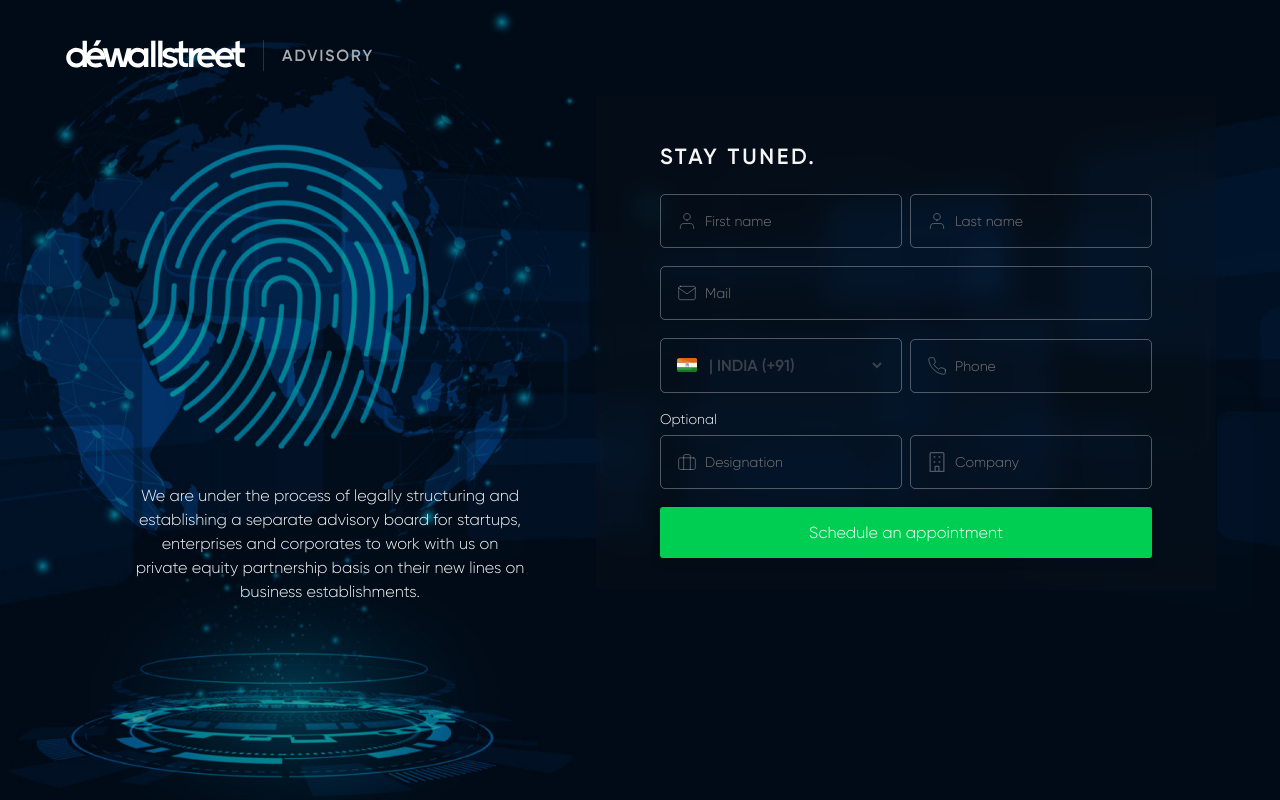
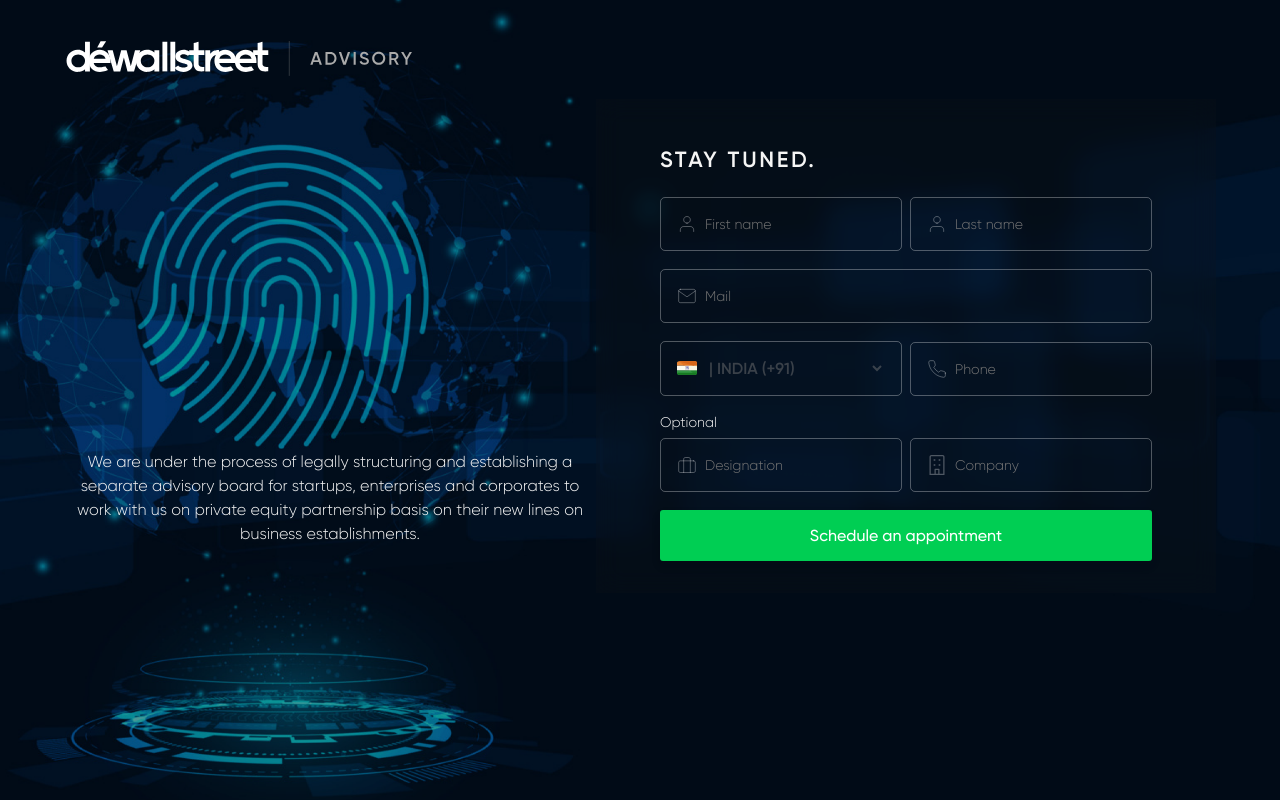
Before and after one commit to chieftain-defutura/advisory-dewallstreet-capital, a Next.js app: page / in a window 1280 px wide. Built offline with nearby package versions, Linux system fonts and the light colour scheme.

Commit message:
chore: button font family add and corrections

```diff
--- a/components/Advisory/Advisory.module.scss
+++ b/components/Advisory/Advisory.module.scss
@@ -26,13 +26,24 @@
       justify-content: space-between;
     }
     .advisory_logo {
+      width: 100%;
+      > div {
+        position: unset !important;
+      }
+      .image {
+        object-fit: contain;
+        max-width: 349px !important;
+        width: 100% !important;
+        position: relative !important;
+        height: unset !important;
+      }
       @media (max-width: 1024px) {
         padding: 32px;
       }
     }
 
     p {
-      padding: 400px 70px 50px 70px;
+      padding: 360px 0px 50px 0px;
       font-size: 16px;
       line-height: 24px;
       font-weight: 400;
@@ -59,6 +70,8 @@
       padding: 32px 64px;
       background: rgba(30, 30, 30, 0.16);
       backdrop-filter: blur(12px);
+      margin-top: 64px;
+
       @media (max-width: 1024px) {
         margin: 0;
         background-image: url(../../public/assets/images/advisory-rwd-bg-blur.png);
@@ -103,6 +116,9 @@
           margin-bottom: 18px;
           @media (max-width: 425px) {
             padding: 12px;
+          }
+          input {
+            width: 100%;
           }
         }
         input {
@@ -167,7 +183,7 @@
         }
         .signup_btn {
           button {
-            font-family: var(--font-light);
+            font-family: var(--font-medium);
             padding: 16px;
             width: 100%;
           }
--- a/components/Advisory/index.tsx
+++ b/components/Advisory/index.tsx
@@ -21,7 +21,12 @@ const Advisory: React.FC = () => {
             <div className={styles.advisory_content}>
               <div className={styles.advisory_logo}>
                 <Link href="/">
-                  <Image src={Logo} alt="" />
+                  <Image
+                    src={Logo}
+                    alt=""
+                    layout="fill"
+                    className={styles.image}
+                  />
                 </Link>
               </div>
               <div>
@@ -55,16 +60,28 @@ const Advisory: React.FC = () => {
                           <div className={styles.login_info}>
                             <div className={styles.personal_detials}>
                               <Image src={User} alt="" width={20} height={20} />
-                              <Field name="name" placeholder="First name" />
+                              <Field
+                                name="name"
+                                placeholder="First name"
+                                type="text"
+                              />
                             </div>
                             <div className={styles.personal_detials}>
                               <Image src={User} alt="" width={20} height={20} />
-                              <Field name="lastName" placeholder="Last name" />
+                              <Field
+                                name="lastName"
+                                placeholder="Last name"
+                                type="text"
+                              />
                             </div>
                           </div>
                           <div className={styles.mail}>
                             <Image src={Mail} alt="" width={20} height={20} />
-                            <Field name="email" placeholder="Mail" />
+                            <Field
+                              name="email"
+                              placeholder="Mail"
+                              type="mail"
+                            />
                           </div>
                           <div className={styles.login_info}>
                             <div className={styles.personal_detials}>
@@ -106,7 +123,11 @@ const Advisory: React.FC = () => {
                                 width={20}
                                 height={20}
                               />
-                              <Field name="number" placeholder="Phone" />
+                              <Field
+                                name="number"
+                                placeholder="Phone"
+                                type="number"
+                              />
                             </div>
                           </div>
                           <h6>Optional</h6>
@@ -121,6 +142,7 @@ const Advisory: React.FC = () => {
                               <Field
                                 name="designation"
                                 placeholder="Designation"
+                                type="text"
                               />
                             </div>
                             <div className={styles.personal_detials}>
@@ -130,7 +152,11 @@ const Advisory: React.FC = () => {
                                 width={20}
                                 height={20}
                               />
-                              <Field name="company" placeholder="Company" />
+                              <Field
+                                name="company"
+                                placeholder="Company"
+                                type="text"
+                              />
                             </div>
                           </div>
                           <div className={styles.signup_btn}>
--- a/components/Button/Button.module.scss
+++ b/components/Button/Button.module.scss
@@ -1,7 +1,7 @@
 %base-styles {
   outline: none;
   border: none;
-  font-weight: 400;
+  font-family: var(--font-medium);
   font-size: 1.6rem;
   display: flex;
   align-items: center;
```
